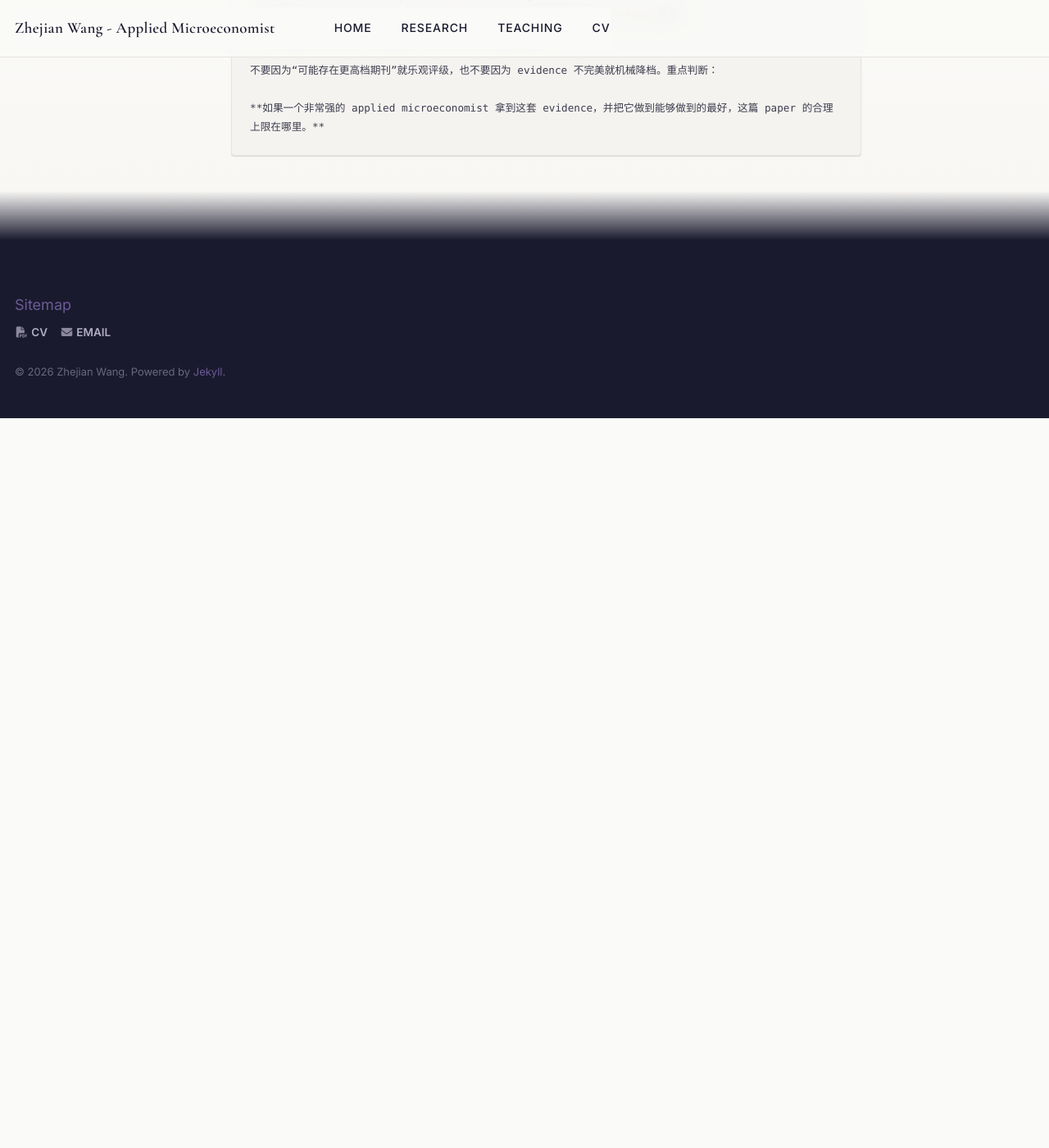
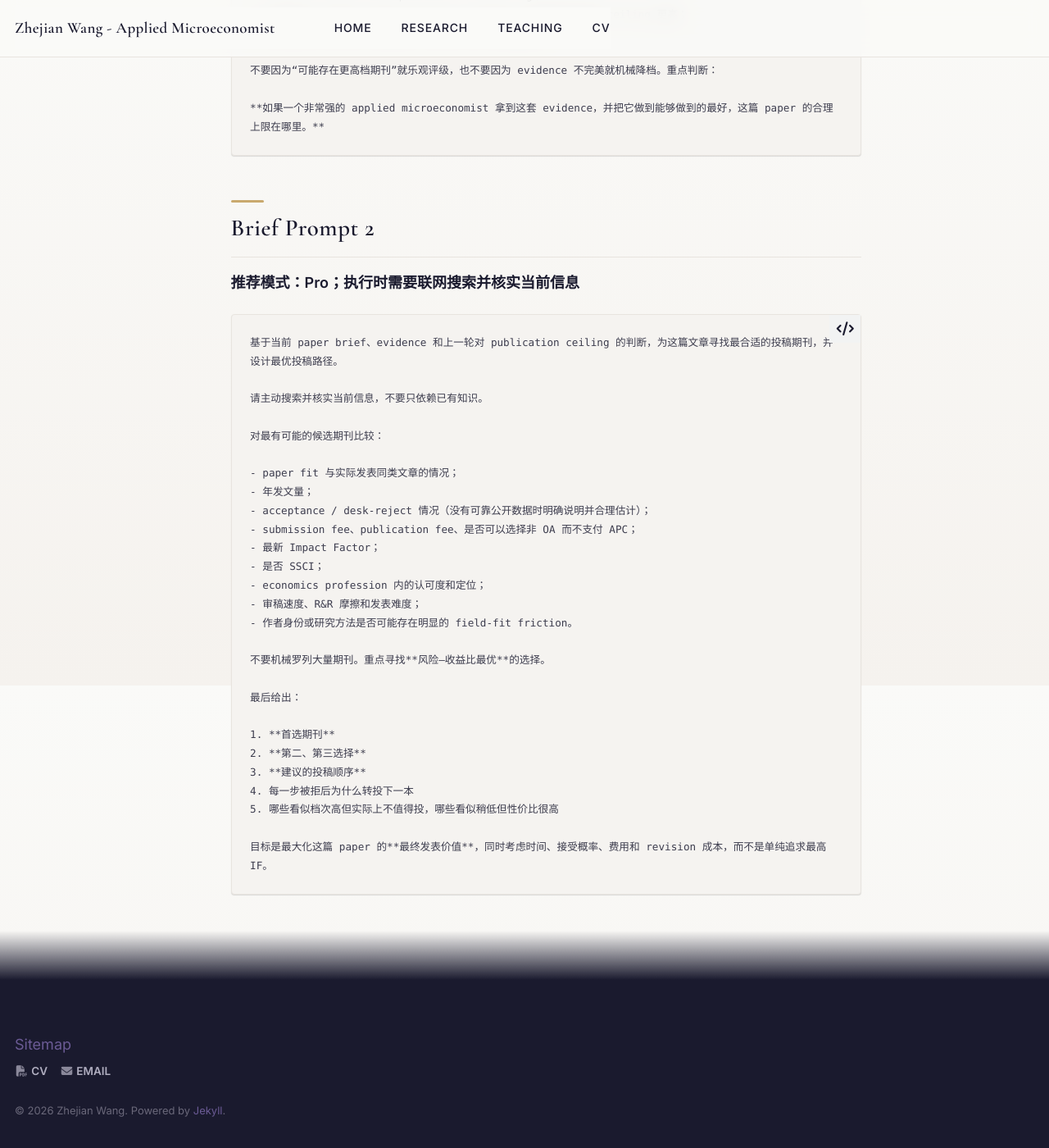
Before and after one commit to zhejianw/zhejianw.github.io, a Jekyll site: the page built from ai/prompts/brief/index.md, in a window 1280 px wide and 1400 px high, scrolled down 1864 px. Shown: the whole window at 82% size. Built offline with Jekyll 4.4.1, drawn with Linux system fonts in a browser that asks for light colours; a script that is not in the unit is left out; before the commit the page ends 2536 px from its top, so only the background shows below that.

Commit message:
Add journal targeting brief prompt

```diff
--- a/ai/prompts/brief/index.md
+++ b/ai/prompts/brief/index.md
@@ -106,3 +106,37 @@ last_updated: 2026-08-27
 
 **如果一个非常强的 applied microeconomist 拿到这套 evidence，并把它做到能够做到的最好，这篇 paper 的合理上限在哪里。**
 ~~~
+
+## Brief Prompt 2
+
+**推荐模式：Pro；执行时需要联网搜索并核实当前信息**
+
+~~~text
+基于当前 paper brief、evidence 和上一轮对 publication ceiling 的判断，为这篇文章寻找最合适的投稿期刊，并设计最优投稿路径。
+
+请主动搜索并核实当前信息，不要只依赖已有知识。
+
+对最有可能的候选期刊比较：
+
+- paper fit 与实际发表同类文章的情况；
+- 年发文量；
+- acceptance / desk-reject 情况（没有可靠公开数据时明确说明并合理估计）；
+- submission fee、publication fee、是否可以选择非 OA 而不支付 APC；
+- 最新 Impact Factor；
+- 是否 SSCI；
+- economics profession 内的认可度和定位；
+- 审稿速度、R&R 摩擦和发表难度；
+- 作者身份或研究方法是否可能存在明显的 field-fit friction。
+
+不要机械罗列大量期刊。重点寻找**风险—收益比最优**的选择。
+
+最后给出：
+
+1. **首选期刊**
+2. **第二、第三选择**
+3. **建议的投稿顺序**
+4. 每一步被拒后为什么转投下一本
+5. 哪些看似档次高但实际上不值得投，哪些看似稍低但性价比很高
+
+目标是最大化这篇 paper 的**最终发表价值**，同时考虑时间、接受概率、费用和 revision 成本，而不是单纯追求最高 IF。
+~~~
```
